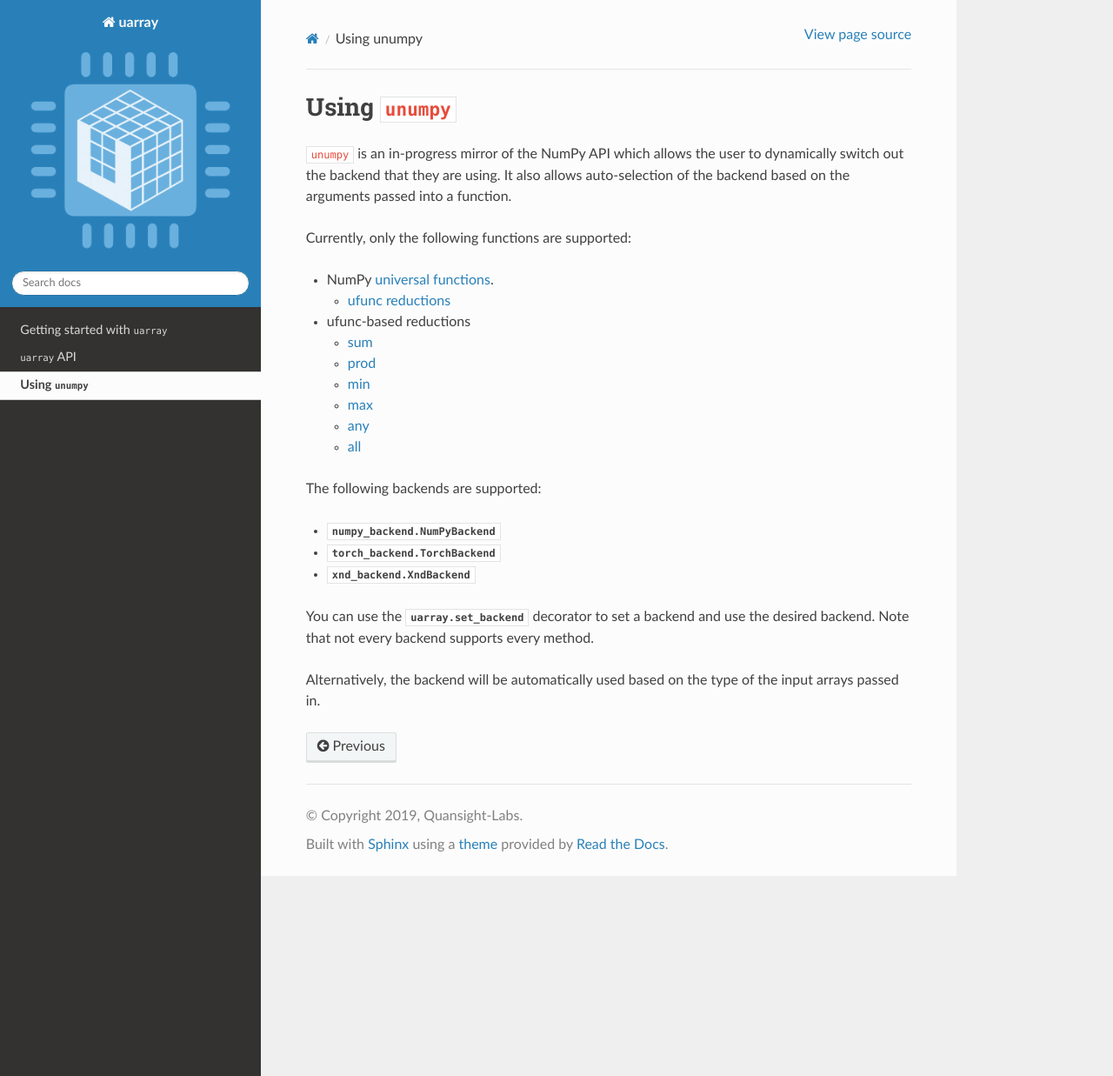
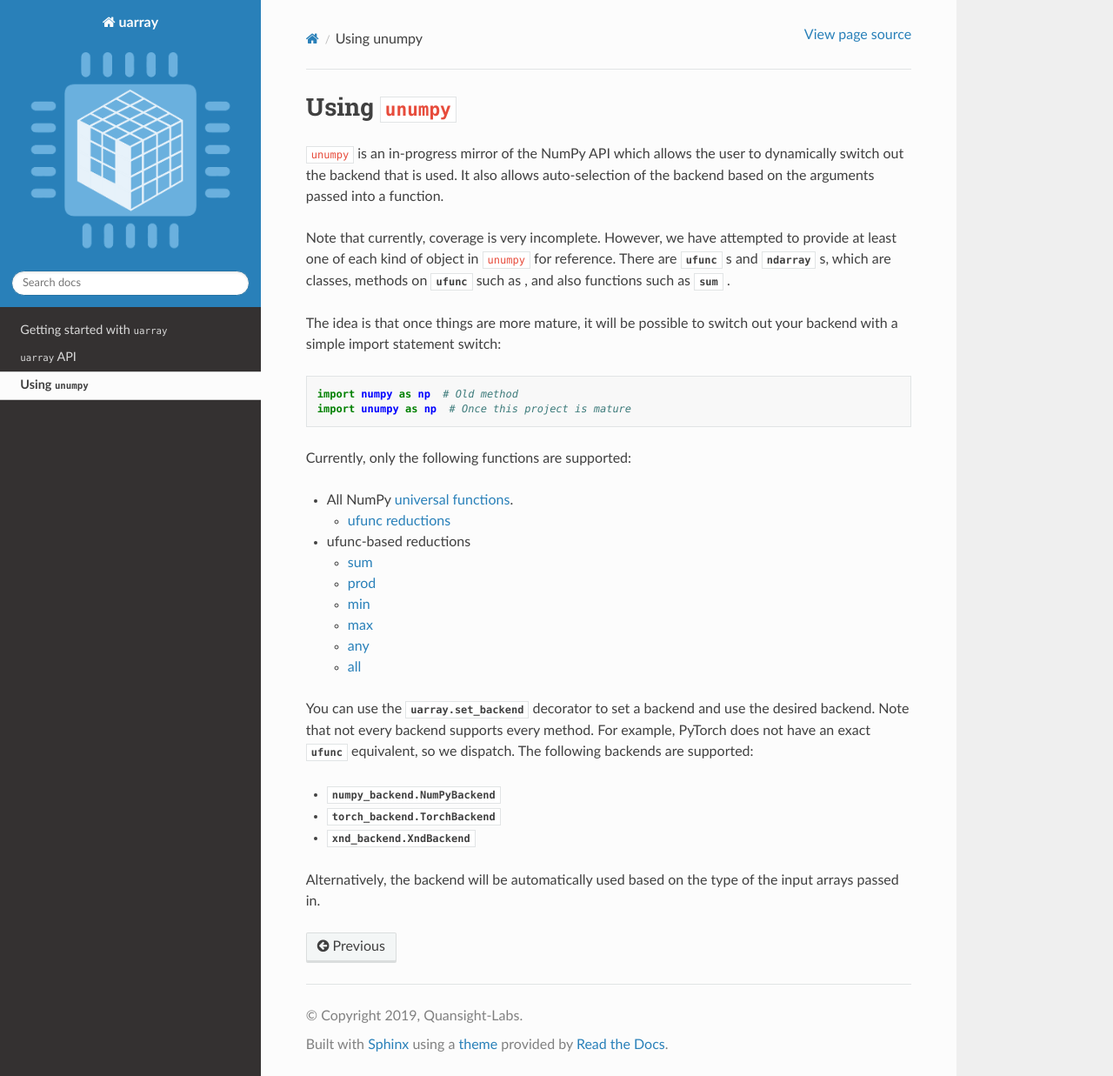
Before and after one commit to Quansight-Labs/uarray, a Sphinx documentation site: the page built from docs/unumpy_using.rst, in a window 1280 px wide and 1237 px high. Shown: the whole window at 87% size. Built offline with Sphinx 7.4.7 and the Read the Docs theme 2.0.0, drawn with Linux system fonts in a browser that asks for light colours.

Commit message:
Respond to feedback from @rgommers.

```diff
--- a/docs/unumpy_using.rst
+++ b/docs/unumpy_using.rst
@@ -4,12 +4,25 @@
 ================
 
 ``unumpy`` is an in-progress mirror of the NumPy API which allows the user
-to dynamically switch out the backend that they are using. It also allows
+to dynamically switch out the backend that is used. It also allows
 auto-selection of the backend based on the arguments passed into a function.
+
+Note that currently, coverage is very incomplete. However, we have attempted
+to provide at least one of each kind of object in ``unumpy`` for
+reference. There are :obj:`ufunc` s and :obj:`ndarray` s,  which are classes,
+methods on :obj:`ufunc` such as , and also functions such as :obj:`sum` .
+
+The idea is that once things are more mature, it will be possible to switch
+out your backend with a simple import statement switch:
+
+.. code:: python
+
+    import numpy as np  # Old method
+    import unumpy as np  # Once this project is mature
 
 Currently, only the following functions are supported:
 
-* NumPy `universal functions <https://www.numpy.org/devdocs/reference/ufuncs.html>`_.
+* All NumPy `universal functions <https://www.numpy.org/devdocs/reference/ufuncs.html>`_.
 
   * `ufunc reductions <https://www.numpy.org/devdocs/reference/generated/numpy.ufunc.reduce.html#numpy.ufunc.reduce>`_
 
@@ -22,14 +35,14 @@
   * `any <https://docs.scipy.org/doc/numpy/reference/generated/numpy.any.html>`_
   * `all <https://docs.scipy.org/doc/numpy/reference/generated/numpy.all.html>`_
 
-The following backends are supported:
+You can use the :obj:`uarray.set_backend` decorator to set a backend and use the
+desired backend. Note that not every backend supports every method. For example,
+PyTorch does not have an exact :obj:`ufunc` equivalent, so we dispatch. The following
+backends are supported:
 
 * :obj:`numpy_backend.NumPyBackend`
 * :obj:`torch_backend.TorchBackend`
 * :obj:`xnd_backend.XndBackend`
 
-You can use the :obj:`uarray.set_backend` decorator to set a backend and use the
-desired backend. Note that not every backend supports every method.
-
 Alternatively, the backend will be automatically used based on the type of the input
 arrays passed in.
```
